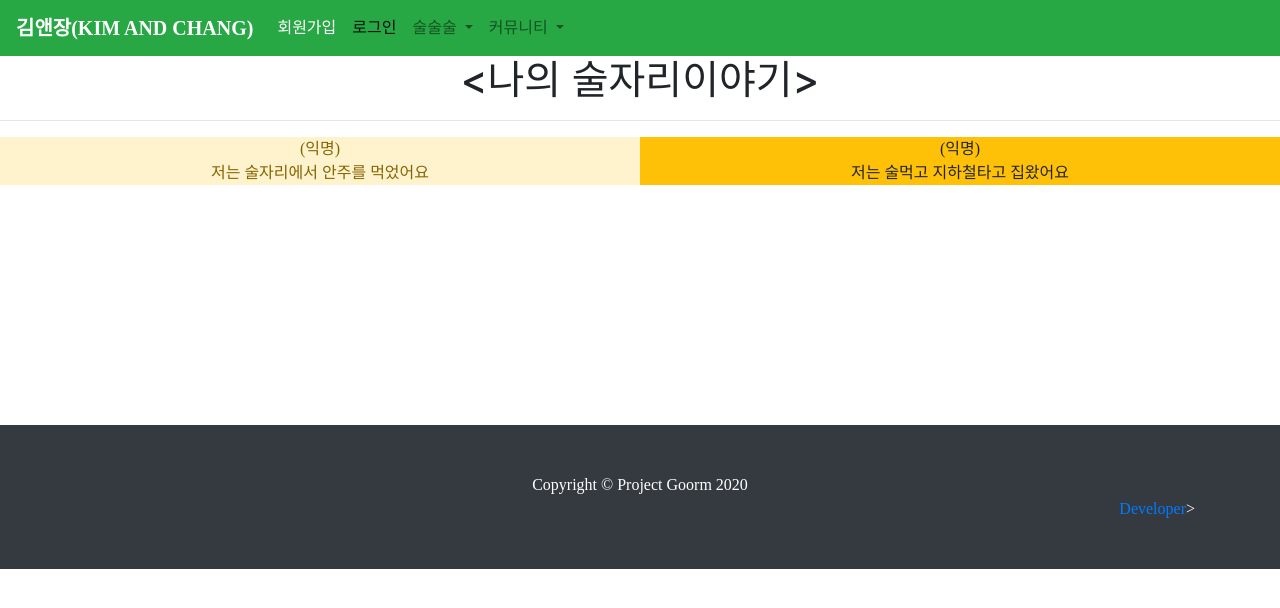
After one commit to LEEKWANHYUNG/LikeLion_8_second_project, a Django app: page /main/seyeon in a window 1280 px wide. The commit adds this page. Shown: the top 608 px of the page. Run offline with Django 3.2, Linux system fonts and the light colour scheme; some libraries are stand-ins or nearby versions; some web fonts are replaced.

Commit message:
폰트적용

```diff
--- a/Project_KAJ/Project_KAJ/templates/base.html
+++ b/Project_KAJ/Project_KAJ/templates/base.html
@@ -15,7 +15,13 @@
             font-style: normal;
         }
 
-        *body {
+        a {
+            font-family: 'RIDIBatang';
+        }
+        div {
+            font-family: 'RIDIBatang';
+        }
+        button {
             font-family: 'RIDIBatang';
         }
     </style>
@@ -24,15 +30,11 @@
         integrity="sha384-ggOyR0iXCbMQv3Xipma34MD+dH/1fQ784/j6cY/iJTQUOhcWr7x9JvoRxT2MZw1T" crossorigin="anonymous">
 </head>
 
-<body >
-
-
-
-
+<body>
     <nav class="navbar navbar-expand-sm navbar-light bg-success">
         <!-- <ul class="navbar-nav"> -->
         <a class="navbar-brand" href="{% url 'home' %} " style="color: white; font-weight: 800;">
-            이름을 무얼할까~?</a>
+            김앤장(KIM AND CHANG)</a>
         <button class="navbar-toggler" type="button" data-toggle="collapse" data-target="#navbarSupportedContent"
             aria-controls="navbarSupportedContent" aria-expanded="false" aria-label="Toggle navigation">
             <span class="navbar-toggler-icon"></span>
@@ -83,7 +85,7 @@
                     </a>
                     <div class="dropdown-menu" aria-labelledby="navbarDropdown">
                         <a class="dropdown-item" href="{% url 'seeun' %} ">지역별 술 종류(추천)</a>
-                        <a class="dropdown-item" href="#">나의 술자리 썰</a>
+                        <a class="dropdown-item" href="{% url 'seyeon' %}">나의 술자리 썰</a>
                         <div class="dropdown-divider"></div>
                         <a class="dropdown-item" href="#">술 순위&후기</a>
                     </div>
--- /dev/null
+++ b/Project_KAJ/main/templates/seyeon.html
@@ -0,0 +1,38 @@
+{% extends 'base.html' %}
+{% block content %}
+{% load static %}
+<!DOCTYPE html>
+<html lang="en">
+
+<head>
+    <meta charset="UTF-8">
+    <meta name="viewport" content="width=device-width, initial-scale=1.0">
+    <title>sul talk</title>
+    <link rel="stylesheet" href="https://maxcdn.bootstrapcdn.com/bootstrap/4.5.0/css/bootstrap.min.css">
+    <script src="https://ajax.googleapis.com/ajax/libs/jquery/3.5.1/jquery.min.js"></script>
+    <script src="https://cdnjs.cloudflare.com/ajax/libs/popper.js/1.16.0/umd/popper.min.js"></script>
+    <script src="https://maxcdn.bootstrapcdn.com/bootstrap/4.5.0/js/bootstrap.min.js"></script>
+</head>
+
+<body style="text-align:center">
+    <h1>
+        <나의 술자리이야기>
+    </h1>
+    <hr>
+    <div class="container-fluid">
+        <div class="row">
+            <div class="col-sm-3 col-md-6 alert-warning">
+                (익명)<br>
+                저는 술자리에서 안주를 먹었어요
+            </div>
+            <div class="col-sm-9 col-md-6 bg-warning">
+                (익명)<br>
+                저는 술먹고 지하철타고 집왔어요
+            </div>
+        </div>
+    </div>
+</body>
+
+</html>
+
+{% endblock %}
--- a/Project_KAJ/main/urls.py
+++ b/Project_KAJ/main/urls.py
@@ -11,6 +11,7 @@ urlpatterns = [
     path('update/<int:blog_id>', views.update, name="update"),
     path('edit/<int:blog_id>', views.edit, name="edit"),
     path('new', views.new, name="new"),
-    path('delete/<int:blog_id>', views.delete, name= "delete"),
+    path('delete/<int:blog_id>', views.delete, name="delete"),
     path('seeun/', views.seeun, name="seeun"),
+    path('seyeon', views.seyeon, name="seyeon"),
 ]
--- a/Project_KAJ/main/views.py
+++ b/Project_KAJ/main/views.py
@@ -59,10 +59,15 @@ def edit(request, blog_id):
     edit_blog = get_object_or_404(Blog, pk=blog_id)
     return render(request, 'edit.html', {'blog': edit_blog})
 
+
 def delete(request, blog_id):
     delete_blog = get_object_or_404(Blog, pk=blog_id)
     delete_blog.delete()
     return redirect('home')
 
+
 def seeun(request):
     return render(request, 'seeun.html')
+
+def seyeon(request):
+    return render(request, 'seyeon.html')
```
Also changed, not shown: Project_KAJ/main/templates/detail.html (+21 -10 lines), Project_KAJ/db.sqlite3.
